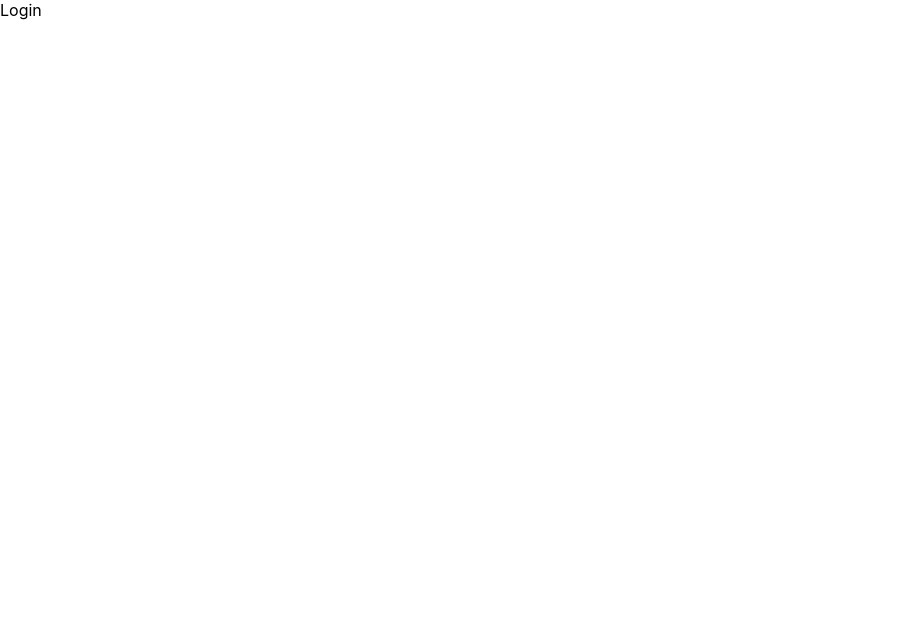
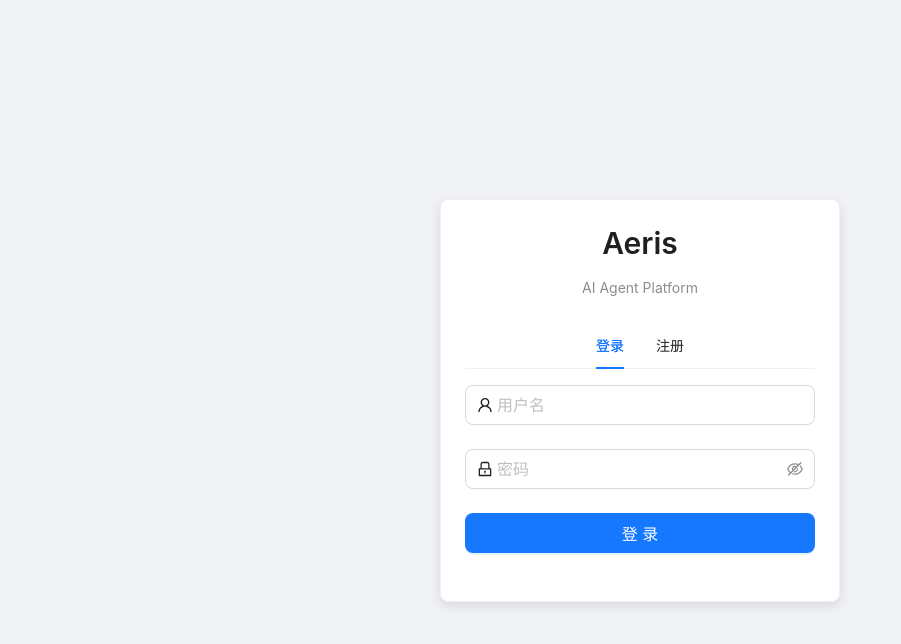
Before and after one commit to Kcodey/Aeris, a React (Vite) app in the folder frontend/: page /login in a window 1280 px wide. Shown: the top 644 px of the page, without its empty margins (0-901 px from the left). Built offline with nearby package versions, Linux system fonts and the light colour scheme.

Commit message:
feat: 添加登录页面和侧边栏布局组件

```diff
--- a/frontend/src/components/Layout/AppLayout.tsx
+++ b/frontend/src/components/Layout/AppLayout.tsx
@@ -1,12 +1,91 @@
-import React from 'react'
+import React, { useState } from 'react'
+import { Layout, Menu } from 'antd'
+import {
+  MessageOutlined,
+  FileOutlined,
+  ClockCircleOutlined,
+  DashboardOutlined,
+  LogoutOutlined,
+} from '@ant-design/icons'
+import { useNavigate, useLocation } from 'react-router-dom'
+
+const { Sider, Content } = Layout
 
 interface AppLayoutProps {
   children: React.ReactNode
   onLogout: () => void
 }
 
-const AppLayout: React.FC<AppLayoutProps> = ({ children }) => {
-  return <div>{children}</div>
+const AppLayout: React.FC<AppLayoutProps> = ({ children, onLogout }) => {
+  const [collapsed, setCollapsed] = useState(false)
+  const navigate = useNavigate()
+  const location = useLocation()
+
+  const menuItems = [
+    { key: '/', icon: <MessageOutlined />, label: '对话' },
+    { key: '/files', icon: <FileOutlined />, label: '文件' },
+    { key: '/tasks', icon: <ClockCircleOutlined />, label: '定时任务' },
+    { key: '/monitoring', icon: <DashboardOutlined />, label: '监控' },
+  ]
+
+  const selectedKey = menuItems.find((item) =>
+    location.pathname.startsWith(item.key)
+  )?.key || '/'
+
+  return (
+    <Layout style={{ minHeight: '100vh' }}>
+      <Sider
+        collapsible
+        collapsed={collapsed}
+        onCollapse={setCollapsed}
+        theme="light"
+        style={{
+          boxShadow: '2px 0 8px rgba(0,0,0,0.05)',
+        }}
+      >
+        <div
+          style={{
+            height: 64,
+            display: 'flex',
+            alignItems: 'center',
+            justifyContent: 'center',
+            fontSize: collapsed ? 14 : 20,
+            fontWeight: 'bold',
+            color: '#1677ff',
+          }}
+        >
+          {collapsed ? 'A' : 'Aeris'}
+        </div>
+        <Menu
+          mode="inline"
+          selectedKeys={[selectedKey]}
+          items={menuItems.map((item) => ({
+            key: item.key,
+            icon: item.icon,
+            label: item.label,
+            onClick: () => navigate(item.key),
+          }))}
+        />
+        <Menu
+          mode="inline"
+          style={{ marginTop: 'auto' }}
+          items={[
+            {
+              key: 'logout',
+              icon: <LogoutOutlined />,
+              label: '退出',
+              onClick: onLogout,
+            },
+          ]}
+        />
+      </Sider>
+      <Layout>
+        <Content style={{ margin: 16, background: '#fff', borderRadius: 8 }}>
+          {children}
+        </Content>
+      </Layout>
+    </Layout>
+  )
 }
 
 export default AppLayout
--- a/frontend/src/pages/Login.tsx
+++ b/frontend/src/pages/Login.tsx
@@ -1,2 +1,157 @@
-const Login = () => <div>Login</div>
+import { useState } from 'react'
+import { Form, Input, Button, Card, Typography, Tabs, message } from 'antd'
+import { UserOutlined, LockOutlined } from '@ant-design/icons'
+import { useNavigate } from 'react-router-dom'
+import { authApi } from '../services/auth'
+import { setToken } from '../utils/token'
+import { LoginRequest, RegisterRequest } from '../types/auth'
+
+const { Title } = Typography
+
+interface LoginProps {
+  onLogin: () => void
+}
+
+const Login: React.FC<LoginProps> = ({ onLogin }) => {
+  const [activeTab, setActiveTab] = useState('login')
+  const [loading, setLoading] = useState(false)
+  const navigate = useNavigate()
+
+  const handleLogin = async (values: LoginRequest) => {
+    setLoading(true)
+    try {
+      const response = await authApi.login(values)
+      setToken(response.data.access_token)
+      message.success('登录成功')
+      onLogin()
+      navigate('/')
+    } catch (error) {
+      // Error handled by interceptor
+    } finally {
+      setLoading(false)
+    }
+  }
+
+  const handleRegister = async (values: RegisterRequest) => {
+    setLoading(true)
+    try {
+      await authApi.register(values)
+      message.success('注册成功，请登录')
+      setActiveTab('login')
+    } catch (error) {
+      // Error handled by interceptor
+    } finally {
+      setLoading(false)
+    }
+  }
+
+  const loginForm = (
+    <Form
+      name="login"
+      onFinish={handleLogin}
+      autoComplete="off"
+      size="large"
+    >
+      <Form.Item
+        name="username"
+        rules={[{ required: true, message: '请输入用户名' }]}
+      >
+        <Input prefix={<UserOutlined />} placeholder="用户名" />
+      </Form.Item>
+
+      <Form.Item
+        name="password"
+        rules={[{ required: true, message: '请输入密码' }]}
+      >
+        <Input.Password prefix={<LockOutlined />} placeholder="密码" />
+      </Form.Item>
+
+      <Form.Item>
+        <Button type="primary" htmlType="submit" loading={loading} block>
+          登录
+        </Button>
+      </Form.Item>
+    </Form>
+  )
+
+  const registerForm = (
+    <Form
+      name="register"
+      onFinish={handleRegister}
+      autoComplete="off"
+      size="large"
+    >
+      <Form.Item
+        name="username"
+        rules={[{ required: true, message: '请输入用户名' }]}
+      >
+        <Input prefix={<UserOutlined />} placeholder="用户名" />
+      </Form.Item>
+
+      <Form.Item
+        name="password"
+        rules={[
+          { required: true, message: '请输入密码' },
+          { min: 6, message: '密码至少6位' },
+        ]}
+      >
+        <Input.Password prefix={<LockOutlined />} placeholder="密码" />
+      </Form.Item>
+
+      <Form.Item
+        name="confirmPassword"
+        dependencies={['password']}
+        rules={[
+          { required: true, message: '请确认密码' },
+          ({ getFieldValue }) => ({
+            validator(_, value) {
+              if (!value || getFieldValue('password') === value) {
+                return Promise.resolve()
+              }
+              return Promise.reject(new Error('两次输入的密码不一致'))
+            },
+          }),
+        ]}
+      >
+        <Input.Password prefix={<LockOutlined />} placeholder="确认密码" />
+      </Form.Item>
+
+      <Form.Item>
+        <Button type="primary" htmlType="submit" loading={loading} block>
+          注册
+        </Button>
+      </Form.Item>
+    </Form>
+  )
+
+  return (
+    <div
+      style={{
+        height: '100vh',
+        display: 'flex',
+        justifyContent: 'center',
+        alignItems: 'center',
+        background: '#f0f2f5',
+      }}
+    >
+      <Card style={{ width: 400, boxShadow: '0 4px 12px rgba(0,0,0,0.1)' }}>
+        <div style={{ textAlign: 'center', marginBottom: 24 }}>
+          <Title level={2}>Aeris</Title>
+          <Typography.Text type="secondary">AI Agent Platform</Typography.Text>
+        </div>
+
+        <Tabs
+          activeKey={activeTab}
+          onChange={setActiveTab}
+          centered
+          items={[
+            { key: 'login', label: '登录', children: loginForm },
+            { key: 'register', label: '注册', children: registerForm },
+          ]}
+        />
+      </Card>
+    </div>
+  )
+}
+
 export default Login
```
